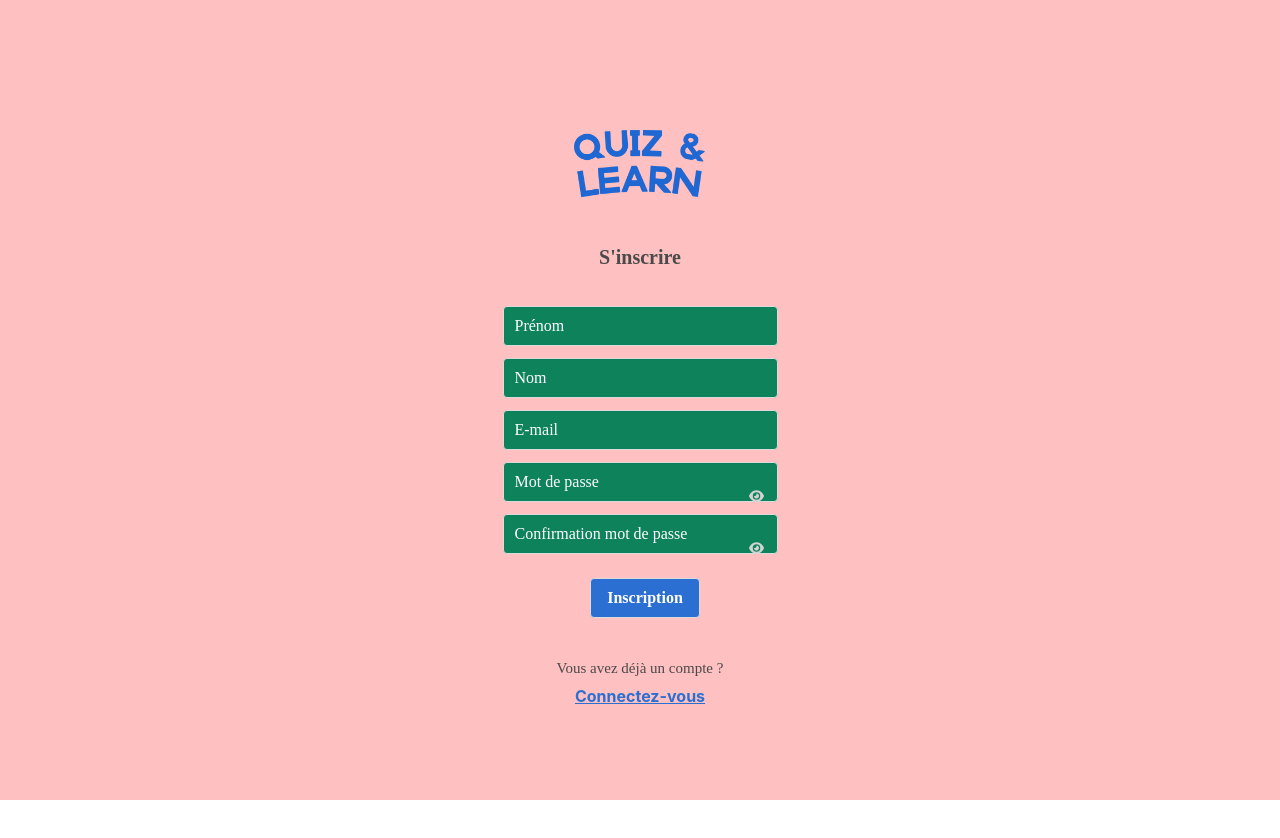
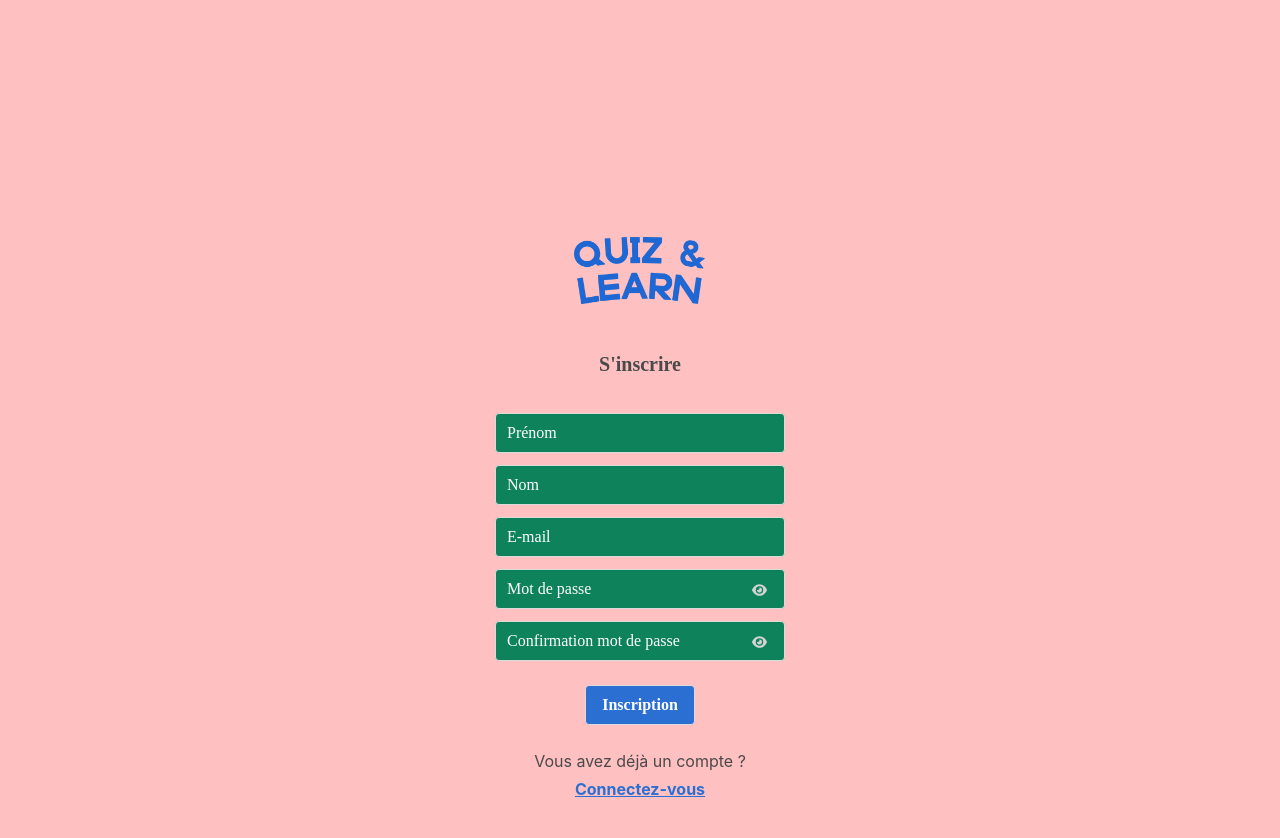
Before and after one commit to margauxln/quizandlearn, a React (Create React App) app in the folder frontend/: page /signup in a window 1280 px wide. Shown: the top 838 px of the page. Before the commit the page ends 800 px from the top, so only its background shows below. Built offline with nearby package versions, Linux system fonts and the light colour scheme.

Commit message:
fix-US4- CSS LogIn et SignUp

```diff
--- a/frontend/src/hooks/useAuth.js
+++ b/frontend/src/hooks/useAuth.js
@@ -62,7 +62,7 @@ export const useAuth = () => {
         // Je supprime le local storage avec la clé user
         localStorage.clear("user");
 
-        //ici je nettoye l'état global de l'application de l'user
+        //ici je reinitialise l'état global de l'application à null (donc on enlève l'utilisateur de data)
 		dispatch({
 			payload: actions.HANDLE_USER,
 			data: null
--- a/frontend/src/pages/LogIn/LogIn.css
+++ b/frontend/src/pages/LogIn/LogIn.css
@@ -9,33 +9,82 @@
     background-color: #FEC0C0;
 }
 
-.field {
-    max-width: 300px;
+#LogInTitre{
+    font-weight: bold;
+    font-size: 20px;
+    margin-bottom: 0.5em;
+    font-family: "Sporting", "sans-serif";
 }
 
-.buttonContainer{
-    align-items: center;
+#logoLogIn{
+    width: 150px;
 }
 
-.button{
-    margin-left: 10px;
+/*Form Inputs*/
+.logInForm input[type="text"],
+.logInForm input[type="email"],
+.logInForm input[type="password"],
+.logInForm textarea {
+    background-color : #0E835B;
+    color: white;
+    width: 290px;
+    font-family: "Sporting", "sans-serif";
+}
+
+.logInForm input[type="text"]::placeholder,
+.logInForm input[type="email"]::placeholder,
+.logInForm input[type="password"]::placeholder,
+.logInForm input:focus{
+    color: white;
+    font-family: "Sporting", "sans-serif";
+}
+
+.logInForm input:-webkit-autofill,
+.logInForm input:-webkit-autofill:hover,
+.logInForm input:-webkit-autofill:focus {
+  border: none;
+  -webkit-text-fill-color: white;
+  transition: background-color 5000s ease-in-out 0s;
+  font-family: "Sporting", "sans-serif";
+}
+
+/*Buttons*/
+.logInSubmit{
+    display: flex;
+    justify-content: center;
+    margin-top: 1.5em;
+}
+
+.logInSubmitButton{
+    background-color: #2B6FD2;
+    color: white;
+    font-weight: bold;
+    font-family: "Sporting", "sans-serif";
+    cursor: pointer;
+    margin-left: 0.5em;
+}
+
+.logInSubmitButton:hover{
+    color: white;
 }
 
 /*Errors*/
-.errorMessage,
-.errorIcon,
-#error {
+.errorMessageLogIn,
+.errorIconLogIn,
+#errorLogIn {
     color: firebrick;
 }
 
-.errorMessage{
+.errorMessageLogIn{
     display: flex;
 }
 
-.errorIcon{
+.errorIconLogIn{
     padding-right: 5px;
     padding-top: 3px;
 }
+
+/*password*/
 
 .passwordContainer {
     position: relative;
@@ -45,7 +94,7 @@
     border: none;
     background-color: transparent;
     position: absolute;
-    top: 10px;
+    top: -5px;
     right: 8px;
 }
 
@@ -53,3 +102,17 @@
     color: 	#D3D3D3;
     height: 18px;
 }
+
+/*last elements*/
+#linkToOtherPage{
+    color: #2B6FD2;
+    font-weight: bold;
+    text-decoration: underline;
+    padding-top: 0.3em;
+}
+
+#newcomerQuestion{
+    font-size: 15px;
+    padding-top: 1em;
+    font-family: "Sporting", "sans-serif";
+}
--- a/frontend/src/pages/SignUp/SignUp.css
+++ b/frontend/src/pages/SignUp/SignUp.css
@@ -1,63 +1,62 @@
-.signUpContainer{
+#signUpContainer{
     display: flex;
     flex-direction: column;
     align-items: center;
     justify-content: center;
     position: absolute;
+    min-height: 1000px;
     height: 100%;
     width: 100%;
     background-color: #FEC0C0;
 }
 
-h1{
+#signUpTitre{
     font-weight: bold;
     font-size: 20px;
     margin-bottom: 0.5em;
     font-family: "Sporting", "sans-serif";
 }
 
-.logo{
+#logoSignUp{
     width: 150px;
 }
 
-.field {
-    max-width: 300px;
-}
-
-input[type="text"],
-input[type="email"],
-input[type="password"],
-textarea {
+/*Form Inputs*/
+.formSignUp input[type="text"],
+.formSignUp input[type="email"],
+.formSignUp input[type="password"],
+.formSignUp textarea {
     background-color : #0E835B;
     color: white;
-    width: 275px;
+    width: 290px;
     font-family: "Sporting", "sans-serif";
 }
 
-input[type="text"]::placeholder,
-input[type="email"]::placeholder,
-input[type="password"]::placeholder,
-input:focus{
+.formSignUp input[type="text"]::placeholder,
+.formSignUp input[type="email"]::placeholder,
+.formSignUp input[type="password"]::placeholder,
+.formSignUp input:focus{
     color: white;
     font-family: "Sporting", "sans-serif";
 }
 
-input:-webkit-autofill,
-input:-webkit-autofill:hover,
-input:-webkit-autofill:focus {
+.formSignUp input:-webkit-autofill,
+.formSignUp input:-webkit-autofill:hover,
+.formSignUp input:-webkit-autofill:focus {
   border: none;
   -webkit-text-fill-color: white;
   transition: background-color 5000s ease-in-out 0s;
   font-family: "Sporting", "sans-serif";
 }
 
-.buttonContainer{
+/*Buttons*/
+.signUpSubmit{
     display: flex;
     justify-content: center;
     margin-top: 1.5em;
 }
 
-.submitButton{
+.signUpSubmitButton{
     background-color: #2B6FD2;
     color: white;
     font-weight: bold;
@@ -65,61 +64,55 @@ input:-webkit-autofill:focus {
     cursor: pointer;
 }
 
-.submitButton:hover{
+.signUpSubmitButton:hover{
     color: white;
 }
 
-.linkToOtherPage{
-    color: #2B6FD2;
-    font-weight: bold;
-    text-decoration: underline;
+/*Errors*/
+.errorContentSignUp{
+    color: firebrick;
+    padding-top: 0.3em;
 }
 
-/*Errors*/
-#accountError,
-#nameError,
-#surNameError,
-#emailError,
-#passwordError,
-#confirmPasswordError {
-    color: firebrick;
+.errorMessageSignUp{
+    display: flex;
+
 }
 
-.errorMessage{
-    display: flex;
+.errorIconSignUp{
+    color: firebrick;
+    padding-right: 5px;
+    padding-top: 0.5em;
 }
 
-.errorIcon{
-    color: firebrick;
-    padding-right: 5px;
-    padding-top: 1em;
-}
-
-.passwordContainer,
-.confirmPasswordContainer{
+/*password*/
+.passwordContainerSignUp{
     position: relative;
 }
 
-.passwordEye,
-.confirmPasswordEye{
+.passwordEyeSignUp{
     border: none;
     background-color: transparent;
     position: absolute;
-    top: 10px;
-    right: 8px;
+    top: -3px;
+    right: 12px;
 }
 
-.eye{
+.eyeSignUp{
     color: 	#D3D3D3;
     height: 18px;
 }
 
-p{
+/*last elements*/
+.accountQuestion{
     font-size: 15px;
     padding-top: 1em;
     font-family: "Sporting", "sans-serif";
 }
 
-.linkToOtherPage{
+#linkToSignInPage{
+    color: #2B6FD2;
+    font-weight: bold;
+    text-decoration: underline;
     padding-top: 0.3em;
 }
--- a/frontend/src/pages/SignUp/SignUp.jsx
+++ b/frontend/src/pages/SignUp/SignUp.jsx
@@ -4,12 +4,12 @@ import * as Yup from 'yup';
 import { faInfoCircle, faEye } from '@fortawesome/free-solid-svg-icons';
 import { FontAwesomeIcon } from '@fortawesome/react-fontawesome';
 import { useState } from 'react';
-import { Link, useNavigate } from 'react-router-dom';
+import { Link } from 'react-router-dom';
 import LogoBlue from '../../assets/logoBlue.png';
 import { useSignUp } from "../../hooks/useSignUp";
 
 const PASSWORD_REGEX = /^(?=.*[a-z])(?=.*[A-Z])(?=.*[0-9])(?=.*[!@#$%]).{8,24}$/;
-const LOGIN_URL_FRONTEND = '/login';
+const LOGIN_URL_FRONTEND = '/';
 
 const SignUp = () => {
     //entre {} car ça retournait un objet
@@ -66,13 +66,13 @@ const SignUp = () => {
 
     return(
         <>
-             <section className="signUpContainer">
+             <section id="signUpContainer">
 
-                    <img src={LogoBlue} className="logo"alt=""></img>
-                    <h1>S'inscrire</h1>
+                    <img src={LogoBlue} id="logoSignUp" alt=""></img>
+                    <h1 id="signUpTitre">S'inscrire</h1>
                     <br/>
 
-                    <form onSubmit={formik.handleSubmit}>
+                    <form onSubmit={formik.handleSubmit} className="formSignUp">
 
                         <div className="field">
                             <label htmlFor="name" className="sr-only">Prénom*</label>
@@ -84,16 +84,15 @@ const SignUp = () => {
                                     onChange={formik.handleChange}
                                     onBlur={formik.handleBlur}
                                     value = {formik.values.name}
-                                    aria-describedby="nameError"
                                     className="input"
                                     placeholder = "Prénom"
                                 />
 
                             {formik.touched.name && formik.errors.name ?
 
-                                <span className="errorMessage">
-                                    <FontAwesomeIcon icon={faInfoCircle} className="errorIcon" />
-                                    <p id="nameError">{formik.errors.name}</p>
+                                <span className="errorMessageSignUp">
+                                    <FontAwesomeIcon icon={faInfoCircle} className="errorIconSignUp" />
+                                    <p className="errorContentSignUp">{formik.errors.name}</p>
                                 </span> : null}
                         </div>
 
@@ -108,15 +107,14 @@ const SignUp = () => {
                                     onChange={formik.handleChange}
                                     onBlur={formik.handleBlur}
                                     value = {formik.values.surname}
-                                    aria-describedby="surNameError"
                                     placeholder="Nom"
                                 />
 
                                 {formik.touched.surname && formik.errors.surname ?
 
-                                    <span className="errorMessage">
-                                        <FontAwesomeIcon icon={faInfoCircle} className="errorIcon" />
-                                        <p id="surNameError">{formik.errors.surname}</p>
+                                    <span className="errorMessageSignUp">
+                                        <FontAwesomeIcon icon={faInfoCircle} className="errorIconSignUp" />
+                                        <p className="errorContentSignUp">{formik.errors.surname}</p>
                                     </span> : null}
                         </div>
 
@@ -131,19 +129,18 @@ const SignUp = () => {
                                     onChange={formik.handleChange}
                                     onBlur={formik.handleBlur}
                                     value = {formik.values.email}
-                                    aria-describedby="emailError"
                                     placeholder="E-mail"
                                 />
 
                                 {formik.touched.email && formik.errors.email ?
 
-                                    <span className="errorMessage">
-                                        <FontAwesomeIcon icon={faInfoCircle} className="errorIcon" />
-                                        <p id="emailError">{formik.errors.email}</p>
+                                    <span className="errorMessageSignUp">
+                                        <FontAwesomeIcon icon={faInfoCircle} className="errorIconSignUp" />
+                                        <p className="errorContentSignUp">{formik.errors.email}</p>
                                     </span> : null}
                         </div>
 
-                        <div className={`${"field"} ${"passwordContainer"}`}>
+                        <div className="field passwordContainer">
                             <label htmlFor="password"></label>
                                 <input
                                     id="password"
@@ -154,23 +151,22 @@ const SignUp = () => {
                                     onChange={formik.handleChange}
                                     onBlur={formik.handleBlur}
                                     value = {formik.values.password}
-                                    aria-describedby="passwordError"
                                     placeholder="Mot de passe"
                                 />
 
-                                <button onClick={togglePasswordVisiblity} className="passwordEye">
-                                    <FontAwesomeIcon icon={faEye} className="eye"/>
+                                <button onClick={togglePasswordVisiblity} className="passwordEyeSignUp">
+                                    <FontAwesomeIcon icon={faEye} className="eyeSignUp"/>
                                 </button>
 
                                 {formik.touched.password && formik.errors.password ?
 
-                                    <span className="errorMessage">
-                                        <FontAwesomeIcon icon={faInfoCircle} className="errorIcon" />
-                                        <p id="passwordError">{formik.errors.password}</p>
+                                    <span className="errorMessageSignUp">
+                                        <FontAwesomeIcon icon={faInfoCircle} className="errorIconSignUp" />
+                                        <p className="errorContentSignUp">{formik.errors.password}</p>
                                     </span> : null}
                         </div>
 
-                        <div className={`${"field"} ${"confirmPasswordContainer"}`}>
+                        <div className="field passwordContainer">
                             <label htmlFor="password-confirmation" className="sr-only">Confirmation du mot de passe</label>
                                 <input
                                     id="password-confirmation"
@@ -181,39 +177,38 @@ const SignUp = () => {
                                     onChange={formik.handleChange}
                                     onBlur={formik.handleBlur}
                                     value = {formik.values.confirmPassword}
-                                    aria-describedby="confirmPasswordError"
                                     placeholder="Confirmation mot de passe"
                                 />
 
-                                <button onClick={toggleConfirmedPasswordVisiblity} className="confirmPasswordEye">
-                                    <FontAwesomeIcon icon={faEye} className="eye"/>
+                                <button onClick={toggleConfirmedPasswordVisiblity} className="passwordEyeSignUp">
+                                    <FontAwesomeIcon icon={faEye} className="eyeSignUp"/>
                                 </button>
 
                                 {formik.touched.confirmPassword && formik.errors.confirmPassword ?
 
-                                    <span className="errorMessage">
-                                        <FontAwesomeIcon icon={faInfoCircle} className="errorIcon" />
-                                        <p id="confirmPasswordError">{formik.errors.confirmPassword}</p>
+                                    <span className="errorMessageSignUp">
+                                        <FontAwesomeIcon icon={faInfoCircle} className="errorIconSignUp" />
+                                        <p className="errorContentSignUp">{formik.errors.confirmPassword}</p>
                                     </span> : null}
 
                             {errMsg &&
-                                <span className="errorMessage">
-                                    <FontAwesomeIcon icon={faInfoCircle} className="errorIcon" />
-                                    <p id="accountError">{errMsg}</p>
+                                <span className="errorMessageSignUp">
+                                    <FontAwesomeIcon icon={faInfoCircle} className="errorIconSignUp" />
+                                    <p className="errorContentSignUp">{errMsg}</p>
                                 </span>}
                         </div>
 
-                        <div className="buttonContainer">
+                        <div className="buttonContainer signUpSubmit">
                             <input
-                                className={`${"button"} ${"submitButton"}`}
+                                className={"button signUpSubmitButton"}
                                 type="submit"
                                 value="Inscription"
                             />
                         </div>
                         <br/>
                 </form>
-                    <p>Vous avez déjà un compte ?</p>
-                    <Link to={LOGIN_URL_FRONTEND} className="linkToOtherPage"> Connectez-vous</Link>
+                    <p id="accountQuestion">Vous avez déjà un compte ?</p>
+                    < Link to={LOGIN_URL_FRONTEND} id="linkToSignInPage"> Connectez-vous</Link>
 
             </section>
         </>
```
Also changed, not shown: frontend/src/app/App.css (deleted, +0 -7 lines), frontend/src/pages/LogIn/LogIn.jsx (+23 -21 lines).
